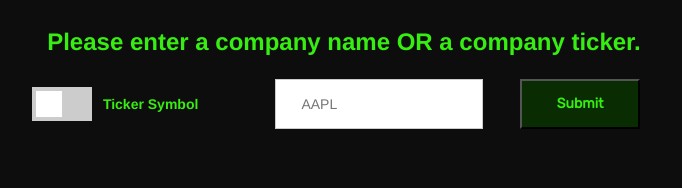
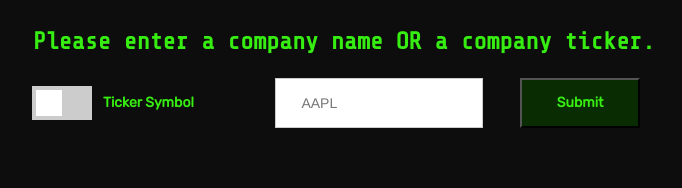
Before and after one commit to sejaldua/stock-ticker-query, a website: page index.html in a window 1280 px wide. Shown: the whole page, without its empty margins (296-978 px from the left). Drawn offline with nearby package versions, Linux system fonts and the light colour scheme.

Commit message:
final formatting

```diff
--- a/style.css
+++ b/style.css
@@ -1,13 +1,17 @@
 @import url('https://fonts.googleapis.com/css2?family=Rubik:wght@300&display=swap');
 @import url('https://fonts.googleapis.com/css2?family=Rubik&display=swap');
 @import url('https://fonts.googleapis.com/css2?family=Rubik&family=Tajawal:wght@300&display=swap');
+@import url('https://fonts.googleapis.com/css2?family=Share+Tech+Mono&display=swap');
 
 html {
     box-sizing: border-box;
     outline: none;
     background: rgb(14, 13, 13);
     color: rgb(55, 238, 18);
-    font-family: "Rubik", sans-serif;
+}
+
+h2 {
+  font-family: "Share Tech Mono", monospace;
 }
 
 .switch {
@@ -67,7 +71,7 @@
     box-sizing: border-box;
   }
   html, body{
-    font-family: helvetica;
+    font-family: "Rubik", sans-serif;
   }
 
   #box {
```
